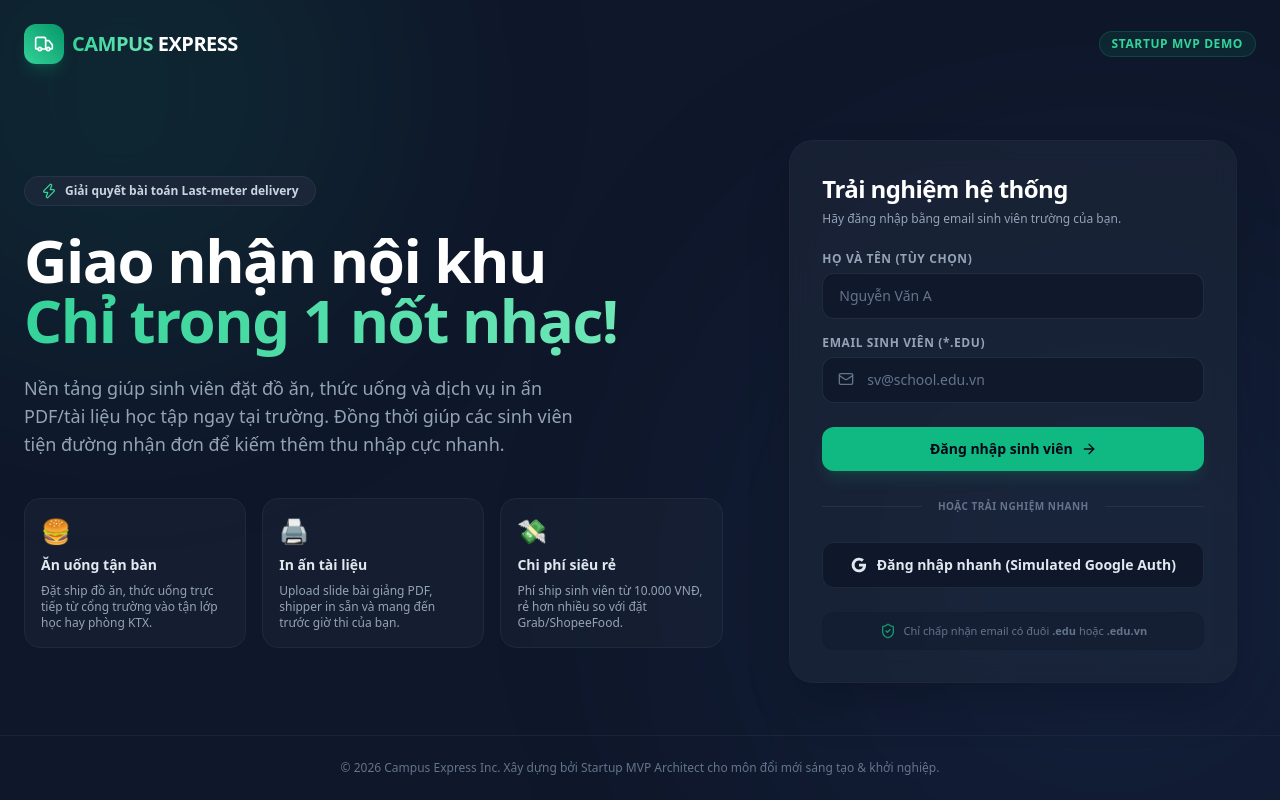
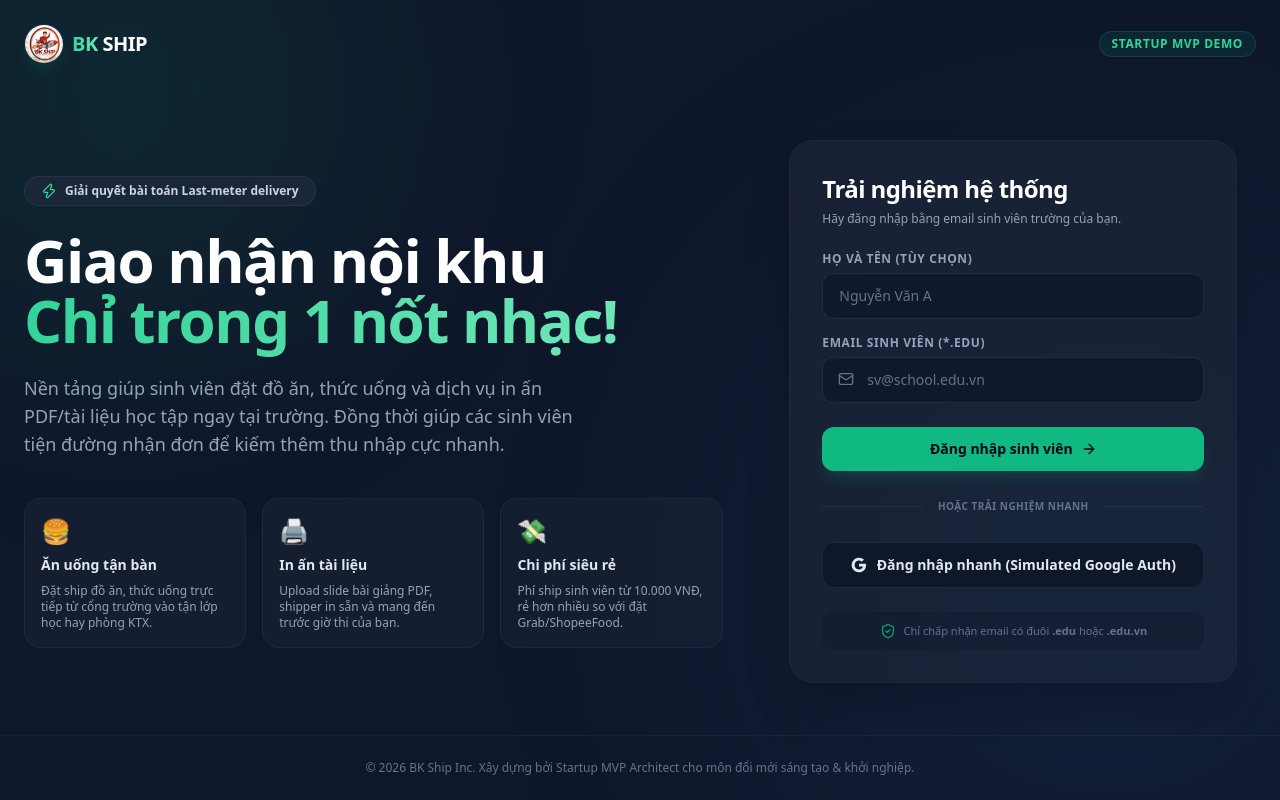
Before and after one commit to Bachchuy/Ung-dung-giao-hang, a Next.js app: page / in a window 1280 px wide. Built offline with nearby package versions, Linux system fonts and the light colour scheme; no server answers; the database is empty.

Commit message:
đổi logo

```diff
--- a/src/app/layout.tsx
+++ b/src/app/layout.tsx
@@ -15,7 +15,7 @@ const geistMono = localFont({
 });
 
 export const metadata: Metadata = {
-  title: "Campus Express - Giao Nhận Nội Khu Sinh Viên",
+  title: "BK Ship - Giao Nhận Nội Khu Sinh Viên",
   description: "Nền tảng giao nhận đồ ăn, thức uống và in ấn tài liệu nội khu trường đại học & ký túc xá nhanh chóng, an toàn, tiết kiệm.",
 };
 
--- a/src/app/page.tsx
+++ b/src/app/page.tsx
@@ -43,17 +43,20 @@ export default function Home() {
 
           {/* Logo */}
           <div className="flex items-center gap-3 relative z-10">
-            <div className="w-10 h-10 rounded-2xl bg-gradient-to-br from-slate-800 to-slate-950 flex items-center justify-center shadow-[0_4px_15px_rgba(15,23,42,0.3)] relative overflow-hidden group">
-              <div className="absolute inset-0 bg-gradient-to-r from-emerald-500/20 to-transparent opacity-0 group-hover:opacity-100 transition-opacity duration-300" />
-              <Truck className="w-5 h-5 text-emerald-400 drop-shadow-md group-hover:scale-110 transition-transform duration-300" />
+            <div className="w-10 h-10 rounded-full overflow-hidden shadow-[0_4px_15px_rgba(15,23,42,0.15)] border border-slate-100 group">
+              <img
+                src="/logo.jpg"
+                alt="BK Ship Logo"
+                className="w-full h-full object-cover group-hover:scale-110 transition-transform duration-300"
+              />
             </div>
             <div className="flex flex-col">
               <div className="flex items-center gap-1">
                 <span className="font-black text-sm tracking-tight text-slate-900 uppercase">
-                  Campus
+                  BK
                 </span>
                 <span className="font-extrabold text-sm tracking-tight text-emerald-600 uppercase bg-emerald-50 px-1.5 rounded-md">
-                  Express
+                  Ship
                 </span>
               </div>
               <span className="text-[9px] font-bold text-slate-400 tracking-wider">Fast & Secure Delivery</span>
--- a/src/components/AuthScreen.tsx
+++ b/src/components/AuthScreen.tsx
@@ -60,14 +60,18 @@ export const AuthScreen: React.FC = () => {
       {/* Header */}
       <header className="w-full max-w-7xl mx-auto px-6 py-6 flex items-center justify-between z-10">
         <div className="flex items-center gap-2">
-          <div className="w-10 h-10 rounded-xl bg-gradient-to-tr from-emerald-400 to-emerald-600 flex items-center justify-center shadow-lg shadow-emerald-500/20">
-            <Truck className="w-5 h-5 text-white" />
+          <div className="w-10 h-10 rounded-full overflow-hidden shadow-lg shadow-emerald-500/10 border border-slate-700/30 group">
+            <img
+              src="/logo.jpg"
+              alt="BK Ship Logo"
+              className="w-full h-full object-cover group-hover:scale-110 transition-transform duration-300"
+            />
           </div>
           <div>
             <span className="font-extrabold text-xl tracking-tight bg-gradient-to-r from-emerald-400 to-emerald-300 bg-clip-text text-transparent">
-              CAMPUS
+              BK
             </span>
-            <span className="font-bold text-xl tracking-tight text-white"> EXPRESS</span>
+            <span className="font-bold text-xl tracking-tight text-white"> SHIP</span>
           </div>
         </div>
         <div className="hidden sm:flex items-center gap-2.5">
@@ -213,7 +217,7 @@ export const AuthScreen: React.FC = () => {
 
       {/* Footer */}
       <footer className="w-full border-t border-slate-800/80 py-6 text-center text-xs text-slate-500 z-10 px-6">
-        <p>© 2026 Campus Express Inc. Xây dựng bởi Startup MVP Architect cho môn đổi mới sáng tạo & khởi nghiệp.</p>
+        <p>© 2026 BK Ship Inc. Xây dựng bởi Startup MVP Architect cho môn đổi mới sáng tạo & khởi nghiệp.</p>
       </footer>
     </div>
   );
--- a/src/components/CustomerDashboard.tsx
+++ b/src/components/CustomerDashboard.tsx
@@ -344,7 +344,7 @@ export const CustomerDashboard: React.FC = () => {
                   {ratingOrderId === o.id && (
                     <div className="bg-slate-50 border border-slate-100 rounded-2xl p-4 mt-1 flex flex-col gap-3 animate-in slide-in-from-top-1">
                       <div className="flex items-center justify-between border-b border-slate-200 pb-1.5">
-                        <span className="text-xs font-bold text-slate-700">Đánh giá 2 chiều (Chỉ có tại Campus Express)</span>
+                        <span className="text-xs font-bold text-slate-700">Đánh giá 2 chiều (Chỉ có tại BK Ship)</span>
                         <button
                           onClick={() => setRatingOrderId(null)}
                           className="text-[10px] font-bold text-slate-400 hover:text-slate-600"
--- a/src/components/RoleSelector.tsx
+++ b/src/components/RoleSelector.tsx
@@ -41,7 +41,7 @@ export const RoleSelector: React.FC = () => {
         <div className="flex items-center justify-between px-3 pt-1 relative z-10">
           <div className="flex items-center gap-2">
             <Sparkles className="w-4 h-4 text-amber-400 animate-pulse drop-shadow-[0_0_8px_rgba(251,191,36,0.5)]" />
-            <span className="text-[10px] font-black text-white uppercase tracking-widest drop-shadow-md">Campus Express Switcher</span>
+            <span className="text-[10px] font-black text-white uppercase tracking-widest drop-shadow-md">BK Ship Switcher</span>
           </div>
           <span className="text-[9px] text-slate-300 font-bold bg-white/10 px-2 py-0.5 rounded-full border border-white/10">Trình mô phỏng</span>
         </div>
```
Also changed, not shown: public/logo.jpg (added).
